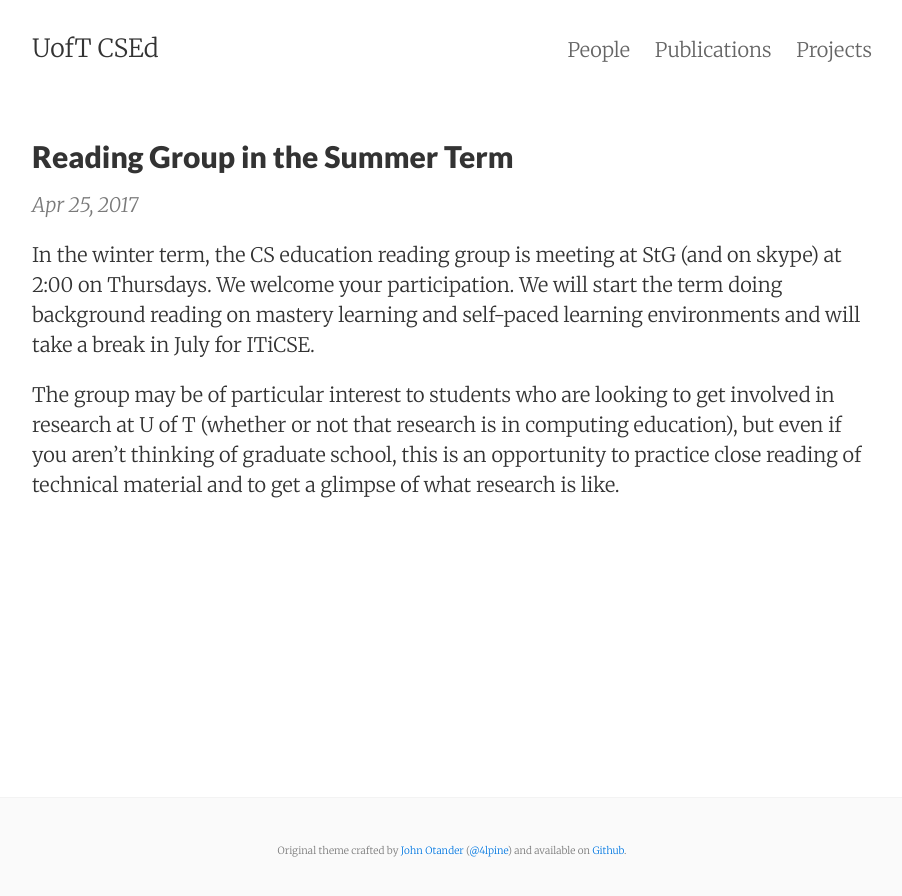
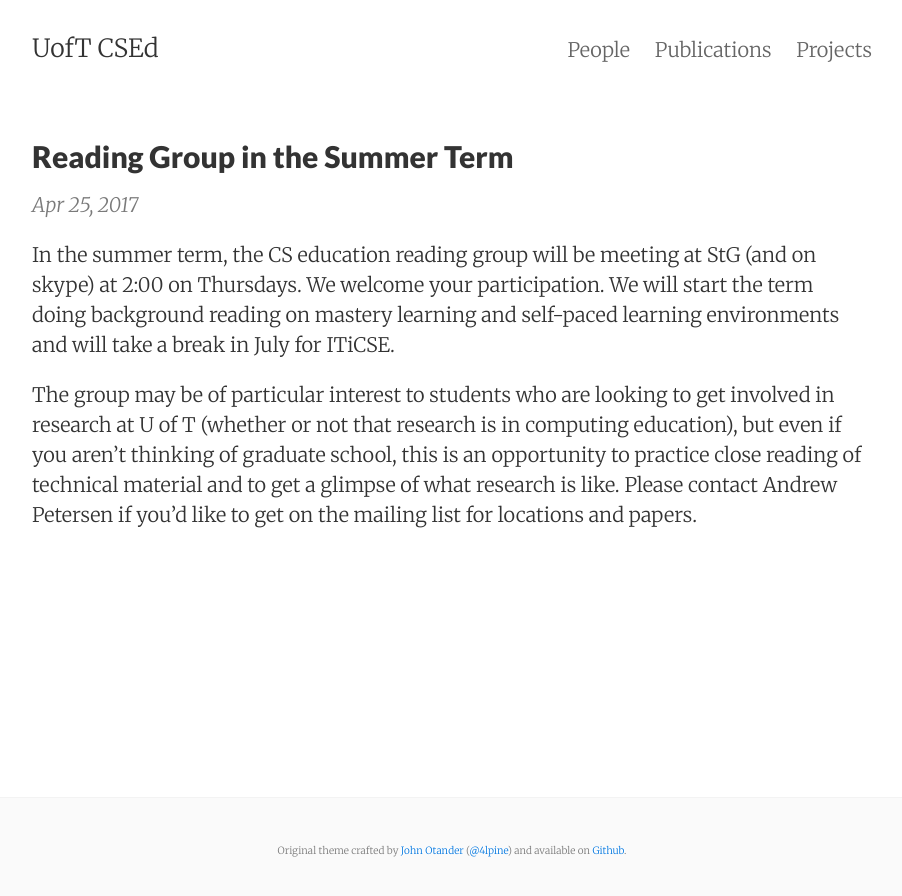
Before and after one commit to uoftcsed/uoftcsed.github.io, a Jekyll site: the page built from _posts/2017-04-25-summer-reading-group.md, in a window 1280 px wide. Shown: the top 896 px of the page, without its empty margins (188-1090 px from the left). Built offline with Jekyll 4.4.1, drawn with Linux system fonts in a browser that asks for light colours.

Commit message:
Summer reading group announcement

```diff
--- a/_posts/2017-04-25-summer-reading-group.md
+++ b/_posts/2017-04-25-summer-reading-group.md
@@ -6,6 +6,6 @@ summary:    The CS education reading group is meeting Thursdays @ 2 at StG.
 categories: events
 ---
 
-In the winter term, the CS education reading group is meeting at StG (and on skype) at 2:00 on Thursdays. We welcome your participation. We will start the term doing background reading on mastery learning and self-paced learning environments and will take a break in July for ITiCSE.
+In the summer term, the CS education reading group will be meeting at StG (and on skype) at 2:00 on Thursdays. We welcome your participation. We will start the term doing background reading on mastery learning and self-paced learning environments and will take a break in July for ITiCSE.
 
-The group may be of particular interest to students who are looking to get involved in research at U of T (whether or not that research is in computing education), but even if you aren't thinking of graduate school, this is an opportunity to practice close reading of technical material and to get a glimpse of what research is like.
+The group may be of particular interest to students who are looking to get involved in research at U of T (whether or not that research is in computing education), but even if you aren't thinking of graduate school, this is an opportunity to practice close reading of technical material and to get a glimpse of what research is like. Please contact Andrew Petersen if you'd like to get on the mailing list for locations and papers.
```
